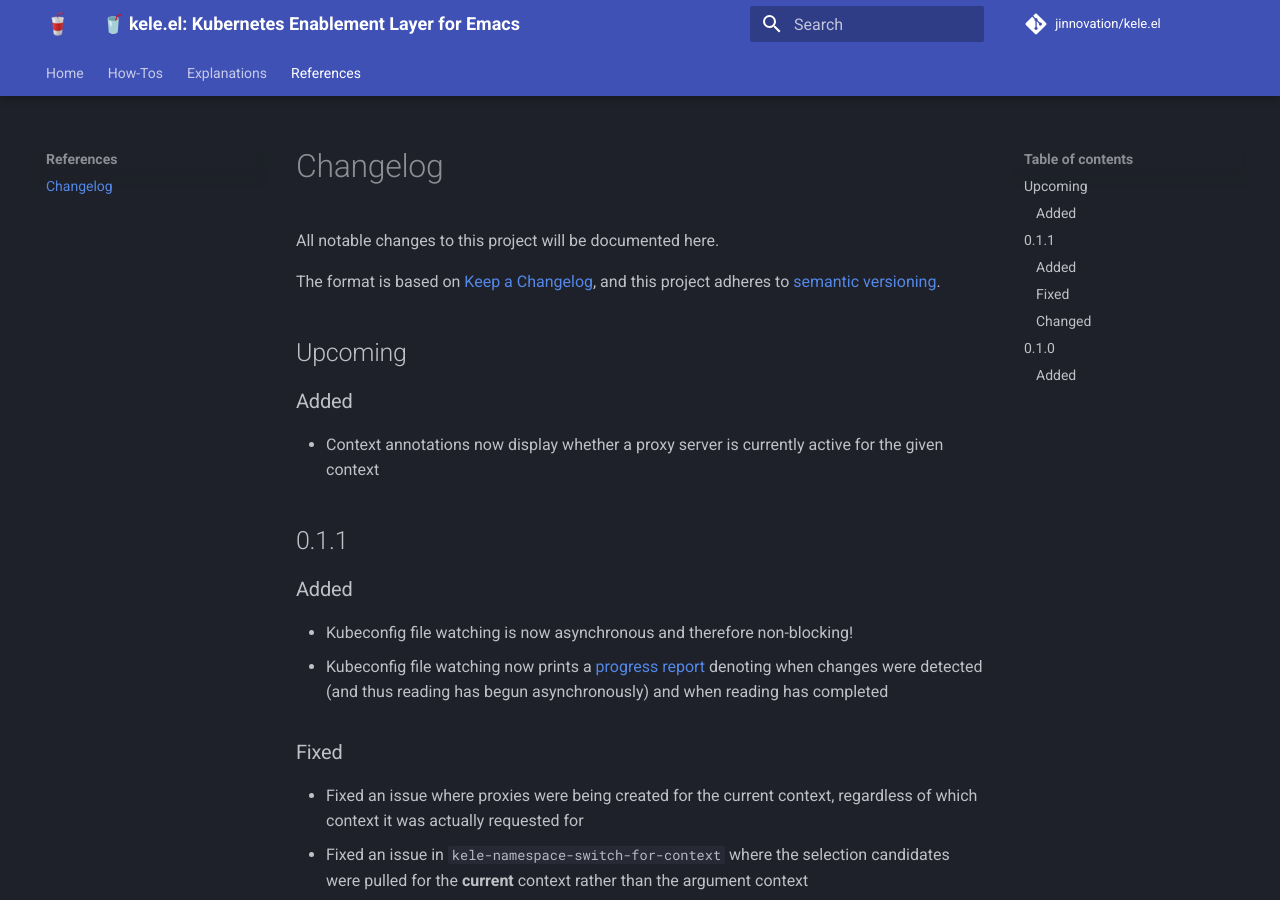
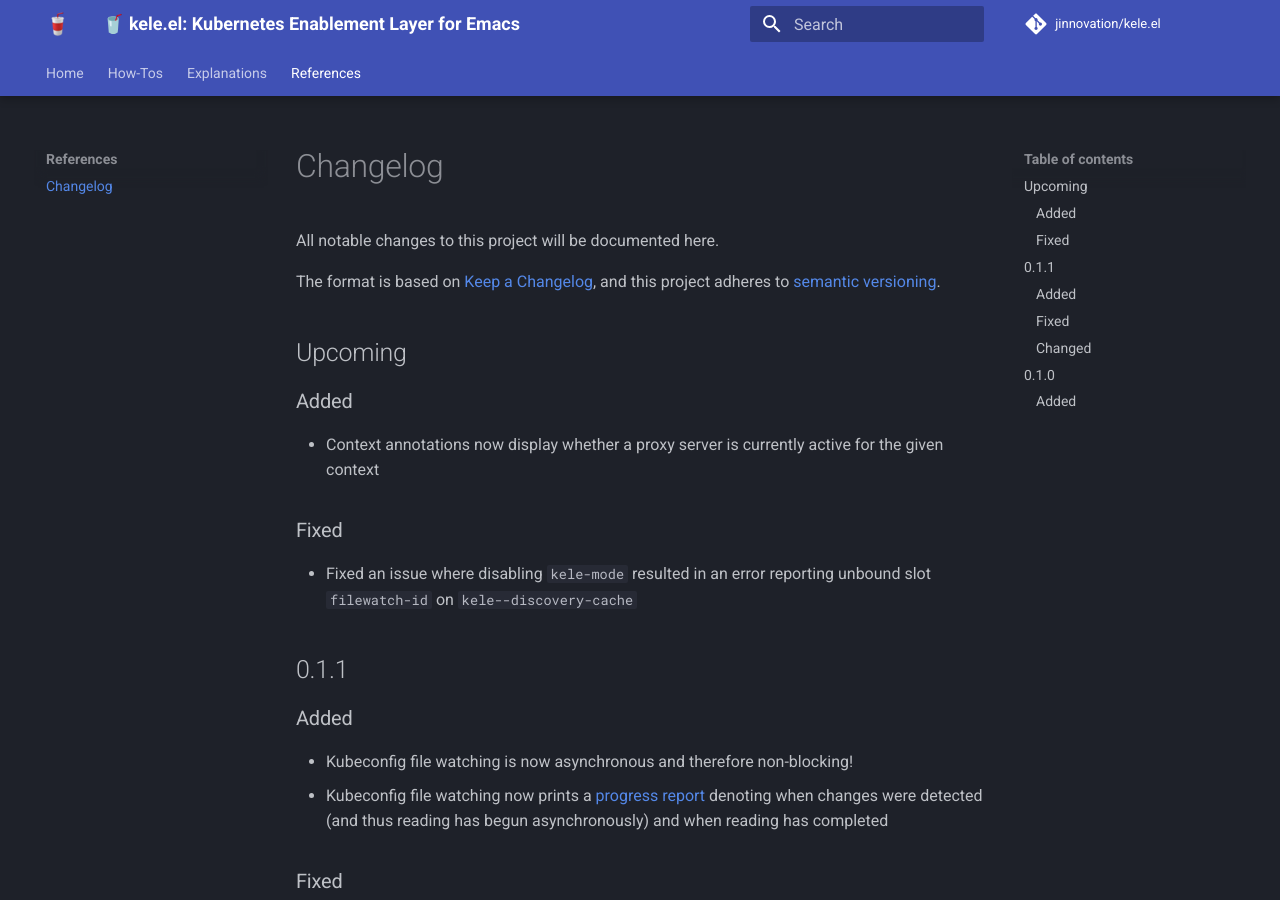
Before and after one commit to jinnovation/kele.el, an MkDocs documentation site: the page built from docs/references/changelog.md, in a window 1280 px wide and 900 px high. Built offline with MkDocs 1.6.1 and Material for MkDocs 9.7.7, drawn with Linux system fonts in a browser that asks for light colours; comment, search, counter and statistics services are not loaded.

Commit message:
fix: track file-watch ID for discovery cache

```diff
--- a/docs/references/changelog.md
+++ b/docs/references/changelog.md
@@ -15,6 +15,11 @@
 
 - Context annotations now display whether a proxy server is currently active for
   the given context
+
+### Fixed
+
+- Fixed an issue where disabling `kele-mode` resulted in an error reporting
+  unbound slot `filewatch-id` on `kele--discovery-cache`
 
 ## 0.1.1
 
```
Also changed, not shown: 2 other files.
